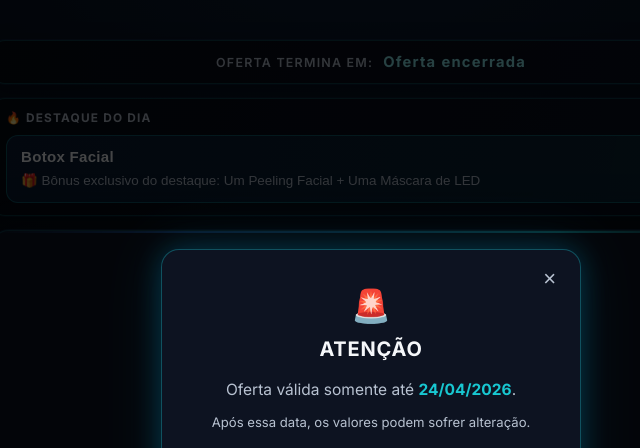
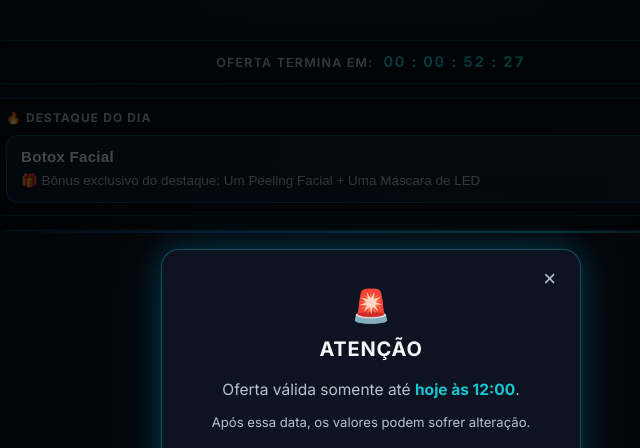
Before and after one commit to clinicacrlaser/gerador-crlaser, a website: page index.html in a window 1280 px wide. Shown: the top 448 px of the page, 269-909 px from the left. Drawn offline with Linux system fonts and the light colour scheme.

Commit message:
alterar validade da oferta para hoje às 12:00

```diff
--- a/index.html
+++ b/index.html
@@ -467,7 +467,7 @@
       <button id="popupClose" aria-label="Fechar">&times;</button>
       <div class="popup-icon">🚨</div>
       <h2>ATENÇÃO</h2>
-      <p>Oferta válida somente até <strong>24/04/2026</strong>.</p>
+      <p>Oferta válida somente até <strong>hoje às 12:00</strong>.</p>
       <p style="font-size: 0.82rem; white-space: nowrap;">Após essa data, os valores podem sofrer alteração.</p>
       <hr class="popup-divider" />
       <button id="popupOk">Entendi</button>
--- a/script.js
+++ b/script.js
@@ -84,7 +84,7 @@ function fmt(value) {
 
 /* ── CONTAGEM REGRESSIVA DA OFERTA ── */
 
-const OFFER_END_DATE = new Date(2026, 3, 24, 18, 0, 0);
+const OFFER_END_DATE = new Date(new Date().setHours(12, 0, 0, 0));
 
 function padCountdown(value) {
   return String(value).padStart(2, '0');
```
